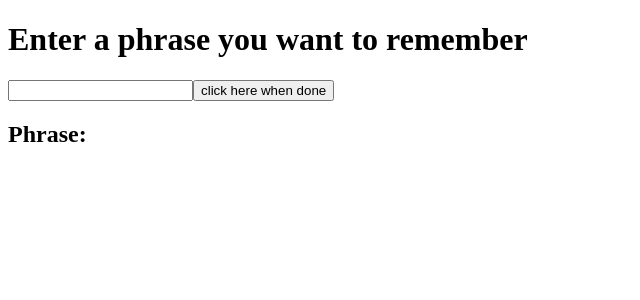
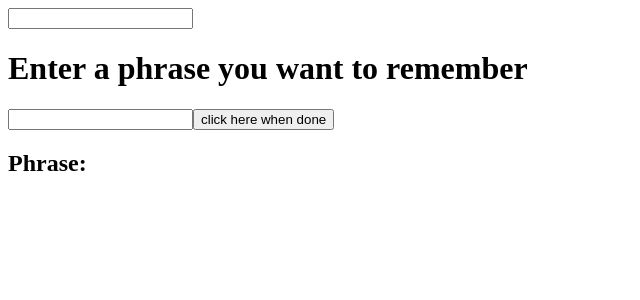
Before and after one commit to arrra/liko, a React (Create React App) app: page / in a window 1280 px wide. Shown: the top 300 px of the page, without its empty margins (0-640 px from the left). Built offline with nearby package versions, Linux system fonts and the light colour scheme.

Commit message:
validate against user input

```diff
--- a/src/App.js
+++ b/src/App.js
@@ -1,10 +1,10 @@
 import React, { Component } from 'react';
-import InputPhrase from './components/InputPhrase'
+import Keystroke from './components/KeystrokeValidate'
 
 class App extends Component {
   render() {
     return (
-      <InputPhrase/>
+      <Keystroke/>
     )
   }
 }
--- a/src/components/InputPhrase.js
+++ b/src/components/InputPhrase.js
@@ -13,7 +13,7 @@ class InputPhrase extends Component {
   }
 
   handleClick() {
-    this.props.onDone(this.state.phrase)
+    this.props.onDone(this.state.phrase);
   }
 
   render() {
--- a/src/components/KeystrokeValidate.js
+++ b/src/components/KeystrokeValidate.js
@@ -0,0 +1,36 @@
+import React, { Component } from 'react';
+import InputPhrase from './InputPhrase';
+
+class Keystroke extends Component {
+  constructor() {
+    super()
+    this.state = {
+      phrase: '',
+      keyPressed: '',
+      disableInput: false
+    }
+  }
+
+  handleKeyPress(event) {
+    this.setState({keyPressed :  this.state.keyPressed + event.key});
+    if(this.state.keyPressed !== this.state.phrase.slice(0, this.state.keyPressed.length )){
+      this.setState({disableInput: true});
+    }
+
+  }
+
+  getdata(data) {
+    this.setState({phrase: this.state.phrase + data})
+  }
+
+  render() {
+    return (
+      <div>
+        <input onKeyPress={this.handleKeyPress.bind(this)} disabled={this.state.disableInput}/>
+        <InputPhrase onDone={this.getdata.bind(this)}/>
+      </div>
+    )
+  }
+}
+
+export default Keystroke;
```
